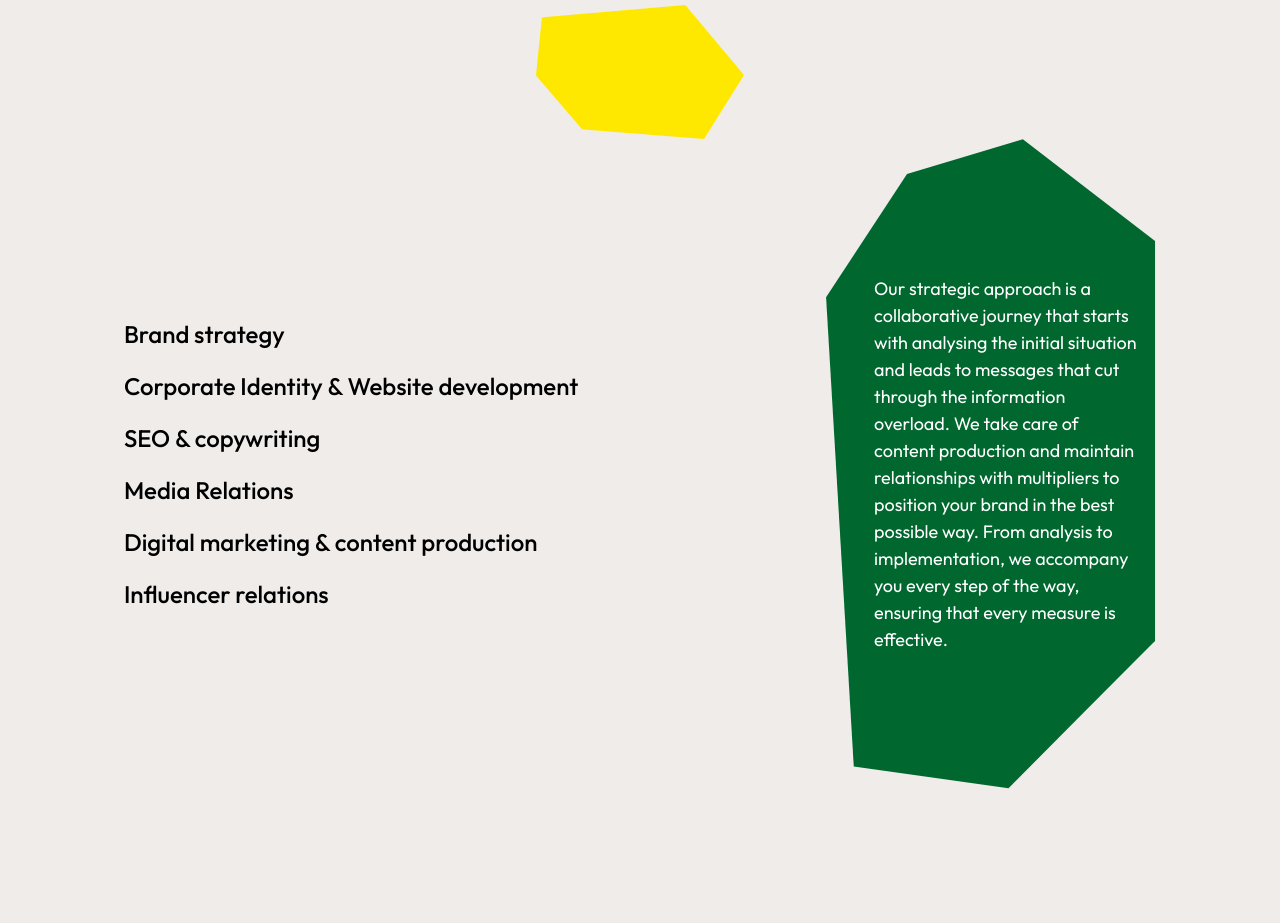
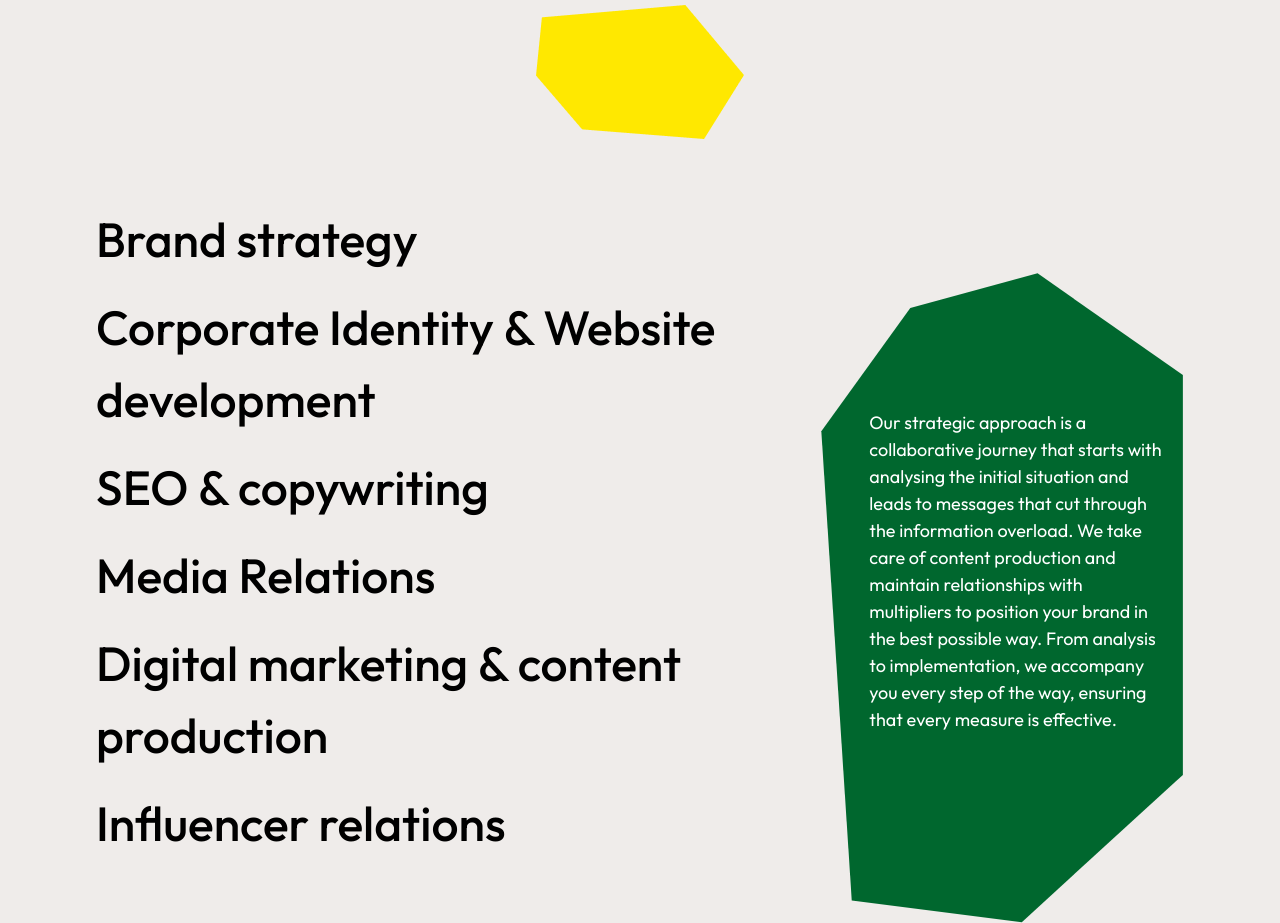
Before and after one commit to sugirangendahayo/Baumeister-clone, a website built with Vite: page index.html in a window 1280 px wide. Shown: the part 2100-3023 px from the top of the page. Built offline with nearby package versions, Linux system fonts and the light colour scheme.

Commit message:
hotfix:fixed spacing issues in the strategy section

```diff
--- a/index.html
+++ b/index.html
@@ -124,7 +124,7 @@
     <div id="description"></div>
     <!--Vectors below Description section-->
     <div id="description-vector" class="sticky top-0"></div>
-    <div id="strategy"></div>
+    <div id="strategy" class="mx-8 sm:mx-24"></div>
     <div id="collab-section"></div>
   </body>
   <script src="/src/main.js"></script>
--- a/public/sections/strategy.html
+++ b/public/sections/strategy.html
@@ -1,5 +1,5 @@
 <section class="flex flex-col items-center lg:place-content-around lg:flex-row">
-    <section class="text-[24px] grid gap-4 font-medium my-16">
+    <section class="text-[24px] lg:text-[48px] sm:text-[36px]  grid gap-4 font-medium my-16  w-full ">
         <h1>Brand strategy</h1>
         <h1>Corporate Identity & Website development</h1>
         <h1>SEO & copywriting</h1>
@@ -7,7 +7,7 @@
         <h1>Digital marketing & content production</h1>
         <h1>Influencer relations</h1>
     </section>
-    <section class=" h-[650px] w-[330px] greenBg relative sm:self-end" >
+    <section class=" h-[650px] w-[330px] greenBg relative sm:self-end lg:w-1/2" >
         <p class="text-white mt-34  text-left text-[18px] ml-12 mr-4">
             Our strategic approach is a collaborative journey that starts with analysing the initial situation and leads
             to messages that cut through the information overload. We take care of content production and maintain
```
